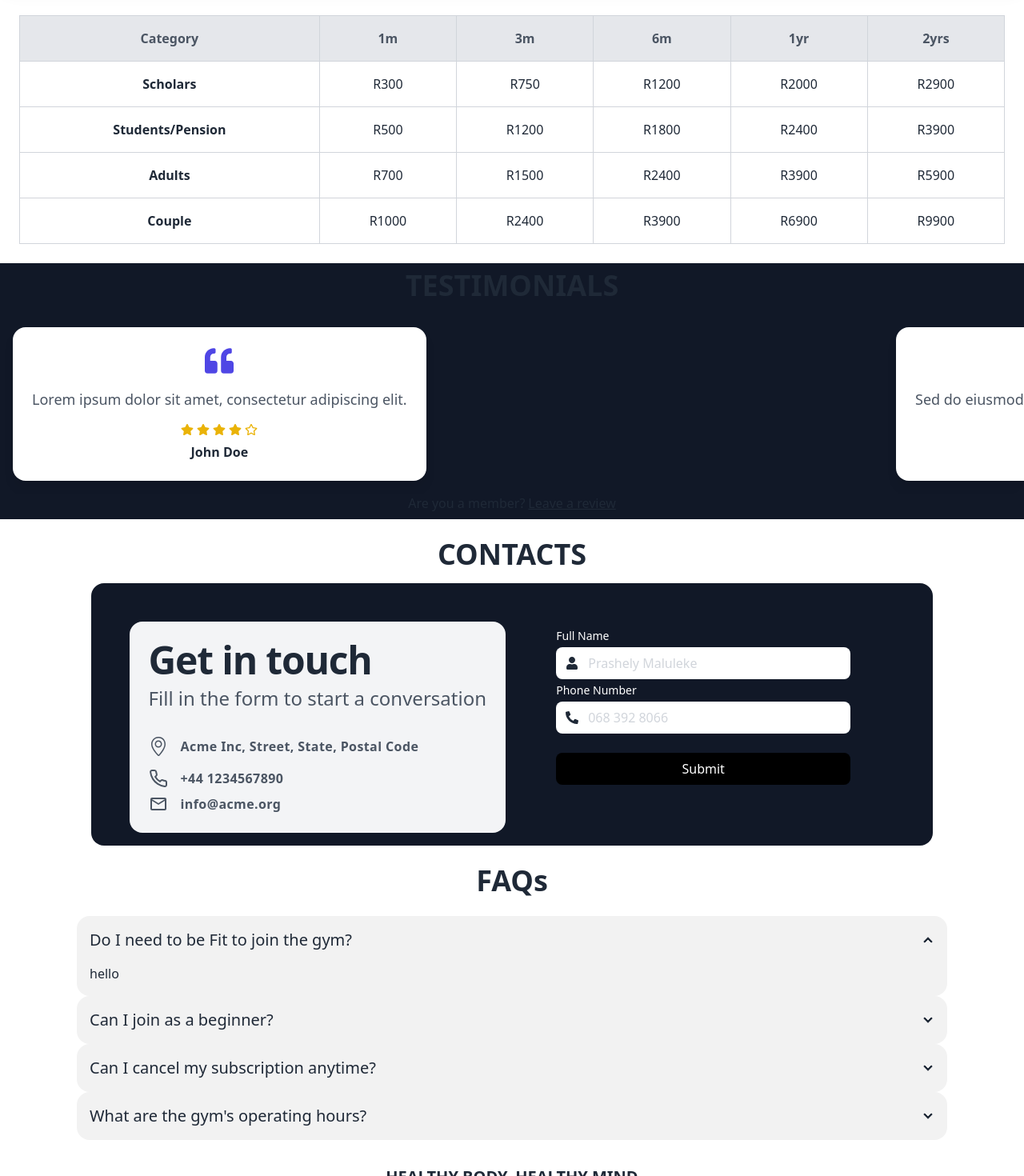
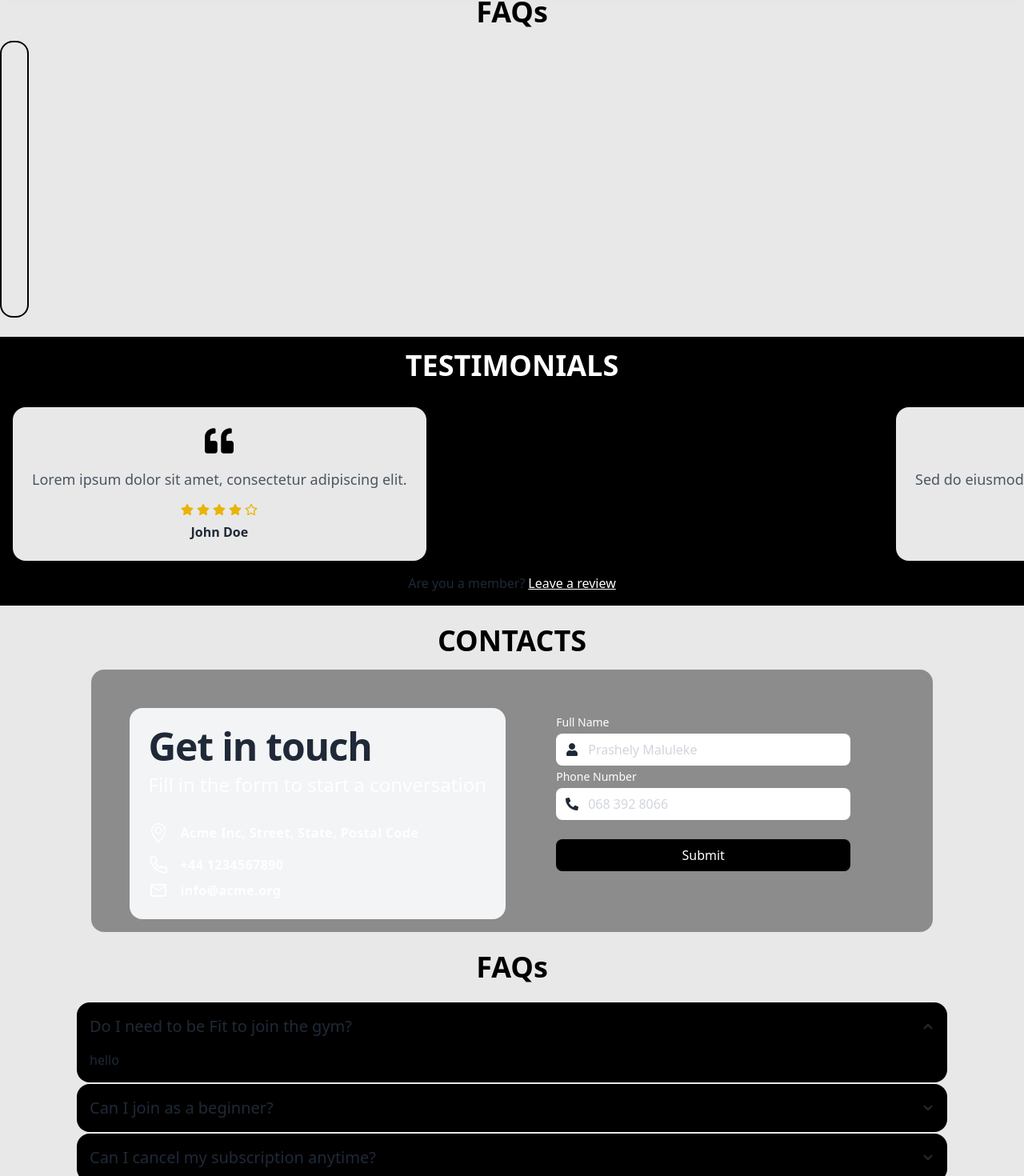
Before and after one commit to Prashely/Gym-Template, a React (Vite) app: page / in a window 1280 px wide. Shown: the part 1525-2995 px from the top of the page at 80% size. Built offline with nearby package versions, Linux system fonts and the light colour scheme.

Commit message:
Pricing 2

```diff
--- a/src/assets/components/ui/Footer.jsx
+++ b/src/assets/components/ui/Footer.jsx
@@ -2,7 +2,7 @@ import React from "react";
 
 const Footer = () => {
   return (
-    <footer className="footer footer-center bg-primary text-primary-content p-10">
+    <footer className="footer footer-center bg-bgTertiary text-white p-10">
       <aside>
         <svg
           width="50"
@@ -16,9 +16,9 @@ const Footer = () => {
           <path d="M22.672 15.226l-2.432.811.841 2.515c.33 1.019-.209 2.127-1.23 2.456-1.15.325-2.148-.321-2.463-1.226l-.84-2.518-5.013 1.677.84 2.517c.391 1.203-.434 2.542-1.831 2.542-.88 0-1.601-.564-1.86-1.314l-.842-2.516-2.431.809c-1.135.328-2.145-.317-2.463-1.229-.329-1.018.211-2.127 1.231-2.456l2.432-.809-1.621-4.823-2.432.808c-1.355.384-2.558-.59-2.558-1.839 0-.817.509-1.582 1.327-1.846l2.433-.809-.842-2.515c-.33-1.02.211-2.129 1.232-2.458 1.02-.329 2.13.209 2.461 1.229l.842 2.515 5.011-1.677-.839-2.517c-.403-1.238.484-2.553 1.843-2.553.819 0 1.585.509 1.85 1.326l.841 2.517 2.431-.81c1.02-.33 2.131.211 2.461 1.229.332 1.018-.21 2.126-1.23 2.456l-2.433.809 1.622 4.823 2.433-.809c1.242-.401 2.557.484 2.557 1.838 0 .819-.51 1.583-1.328 1.847m-8.992-6.428l-5.01 1.675 1.619 4.828 5.011-1.674-1.62-4.829z"></path>
         </svg>
         <p className="font-bold">
-          ACME Industries Ltd.
+          Health Zone Gym
           <br />
-          Providing reliable tech since 1992
+          Providing reliable Gyms since 2000
         </p>
         <p>Copyright © {new Date().getFullYear()} - All right reserved</p>
       </aside>
--- a/src/pages/HomePage.jsx
+++ b/src/pages/HomePage.jsx
@@ -11,7 +11,7 @@ import Pricing from "../sections/homepage/Pricing";
 
 const HomePage = () => {
   return (
-    <div className="flex flex-col min-h-screen">
+    <div className="flex flex-col min-h-screen bg-bgPrimary">
       <nav>
         <NavBar />
       </nav>
--- a/src/sections/homepage/ContactUs.jsx
+++ b/src/sections/homepage/ContactUs.jsx
@@ -7,33 +7,35 @@ import { MdOutlineEmail } from "react-icons/md";
 const ContactUs = () => {
   return (
     <section className="w-full flex flex-col items-center justify-center my-6">
-      <h2 className="text-4xl font-bold text-center mb-4">CONTACTS</h2>
-      <div className="bg-gray-900 p-4 rounded-2xl">
+      <h2 className="text-4xl text-black font-bold text-center mb-4">
+        CONTACTS
+      </h2>
+      <div className="bg-bgSecondary p-4 rounded-2xl">
         <div className="max-w-6xl mx-auto sm:px-6 lg:px-8">
           <div className="mt-8 overflow-hidden">
             <div className="grid grid-cols-1 md:grid-cols-2">
-              <div className="p-6 mr-2 bg-gray-100 dark:bg-gray-800 rounded-2xl">
+              <div className="p-6 mr-2 bg-gray-100 dark:bg-buttonIcons rounded-2xl">
                 <h1 className="text-4xl sm:text-5xl text-gray-800 dark:text-white font-extrabold tracking-tight">
                   Get in touch
                 </h1>
-                <p className="text-normal text-lg sm:text-2xl font-medium text-gray-600 dark:text-gray-400 mt-2">
+                <p className="text-normal text-lg sm:text-2xl font-medium text-white dark:text-white mt-2">
                   Fill in the form to start a conversation
                 </p>
 
-                <div className="flex items-center mt-8 text-gray-600 dark:text-gray-400">
+                <div className="flex items-center mt-8 text-white dark:text-white">
                   <SlLocationPin className="w-6 h-6" />
                   <div className="ml-4 text-md tracking-wide font-semibold ">
                     Acme Inc, Street, State, Postal Code
                   </div>
                 </div>
-                <div className="flex items-center mt-4 text-gray-600 dark:text-gray-400">
+                <div className="flex items-center mt-4 text-white dark:text-white">
                   <FiPhone className="w-6 h-6" />
                   <div className="ml-4 text-md tracking-wide font-semibold w-40">
                     +44 1234567890
                   </div>
                 </div>
 
-                <div className="flex items-center mt-2 text-gray-600 dark:text-gray-400">
+                <div className="flex items-center mt-2 text-white dark:text-white">
                   <MdOutlineEmail className="w-6 h-6" />
                   <div className="ml-4 text-md tracking-wide font-semibold w-40">
                     info@acme.org
--- a/src/sections/homepage/FAQs.jsx
+++ b/src/sections/homepage/FAQs.jsx
@@ -2,10 +2,10 @@ import React from "react";
 
 const FAQs = () => {
   return (
-    <section className="w-full  flex flex-col items-center justify-center sm:gap-2 my-6">
-      <h2 className="text-4xl font-bold text-center mb-4">FAQs</h2>
+    <section className="w-full  flex flex-col items-center justify-center bg-bgPrimary sm:gap-2 my-6">
+      <h2 className="text-4xl font-bold text-black mb-4">FAQs</h2>
       <div className="sm:w-[85vw]">
-        <div className="collapse collapse-arrow bg-base-200">
+        <div className="collapse collapse-arrow bg-bgTertiary mb-0.5 ">
           <input type="radio" name="my-accordion-2" defaultChecked />
           <div className="collapse-title text-xl font-medium">
             Do I need to be Fit to join the gym?
@@ -14,7 +14,7 @@ const FAQs = () => {
             <p>hello</p>
           </div>
         </div>
-        <div className="collapse collapse-arrow bg-base-200">
+        <div className="collapse collapse-arrow bg-bgTertiary mb-0.5">
           <input type="radio" name="my-accordion-2" />
           <div className="collapse-title text-xl font-medium">
             Can I join as a beginner?
@@ -23,7 +23,7 @@ const FAQs = () => {
             <p>hello</p>
           </div>
         </div>
-        <div className="collapse collapse-arrow bg-base-200">
+        <div className="collapse collapse-arrow bg-bgTertiary mb-0.5">
           <input type="radio" name="my-accordion-2" />
           <div className="collapse-title text-xl font-medium">
             Can I cancel my subscription anytime?
@@ -32,7 +32,7 @@ const FAQs = () => {
             <p>hello</p>
           </div>
         </div>
-        <div className="collapse collapse-arrow bg-base-200">
+        <div className="collapse collapse-arrow bg-bgTertiary mb-0.5">
           <input type="radio" name="my-accordion-2" />
           <div className="collapse-title text-xl font-medium">
             What are the gym's operating hours?
@@ -43,7 +43,9 @@ const FAQs = () => {
         </div>
       </div>
       <div className="my-6">
-        <p className="text-xl font-black">HEALTHY BODY, HEALTHY MIND</p>
+        <p className="text-xl text-black font-black">
+          HEALTHY BODY, HEALTHY MIND
+        </p>
       </div>
     </section>
   );
--- a/src/sections/homepage/Pricing.jsx
+++ b/src/sections/homepage/Pricing.jsx
@@ -6,43 +6,43 @@ const Pricing = () => {
   // Pricing data with actual values from the previous table
   const pricingData = {
     scholars: {
-      label: "Scholars",
+      label: "Scholars (under 19)",
       prices: {
         "1m": "R300",
-        "3m": "R750",
-        "6m": "R1200",
-        "1yr": "R2000",
-        "2yrs": "R2900",
+        "3m": "R250",
+        "6m": "R200",
+        "1yr": "R166",
+        "2yr": "---",
       },
     },
     students: {
-      label: "Students/Pension",
+      label: "Students/Pensioners",
       prices: {
         "1m": "R500",
-        "3m": "R1200",
-        "6m": "R1800",
-        "1yr": "R2400",
-        "2yrs": "R3900",
+        "3m": "R400",
+        "6m": "R300",
+        "1yr": "R241",
+        "2yr": "---",
       },
     },
     adults: {
       label: "Adults",
       prices: {
         "1m": "R700",
-        "3m": "R1500",
-        "6m": "R2400",
-        "1yr": "R3900",
-        "2yrs": "R5900",
+        "3m": "R500",
+        "6m": "R400",
+        "1yr": "R325",
+        "2yr": "R245",
       },
     },
     couple: {
       label: "Couple",
       prices: {
         "1m": "R1000",
-        "3m": "R2400",
-        "6m": "R3900",
-        "1yr": "R6900",
-        "2yrs": "R9900",
+        "3m": "R800",
+        "6m": "R650",
+        "1yr": "R575",
+        "2yr": "R206",
       },
     },
   };
@@ -53,11 +53,13 @@ const Pricing = () => {
     { id: "3m", label: "3m" },
     { id: "6m", label: "6m" },
     { id: "1yr", label: "1yr" },
-    { id: "2yrs", label: "2yrs" },
+    { id: "2yr", label: "2yr" },
   ];
 
   return (
-    <div className="container mx-auto p-6">
+    <section className="my-6">
+      <h2 className="text-4xl font-bold text-black mb-4 text-center">FAQs</h2>
+      <div className="container w-3 p-4 border-2 border-black rounded-2xl">
         {/* Tabs for Months */}
         <div className="tabs tabs-boxed flex justify-center mb-4 lg:hidden">
           {tabs.map((tab) => (
@@ -122,6 +124,7 @@ const Pricing = () => {
           </table>
         </div>
       </div>
+    </section>
   );
 };
 
--- a/src/sections/homepage/Testimonials.jsx
+++ b/src/sections/homepage/Testimonials.jsx
@@ -29,15 +29,17 @@ const Testimonials = () => {
   };
 
   return (
-    <section className="bg-gray-900 py-2">
-      <h2 className="text-4xl font-bold text-center mb-4">TESTIMONIALS</h2>
+    <section className="bg-black py-4">
+      <h2 className="text-4xl text-white font-bold text-center mb-4">
+        TESTIMONIALS
+      </h2>
       <div className="w-full flex justify-center">
         <div className="carousel carousel-center rounded-box space-x-4 p-4 smooth">
           {reviews.map((review, index) => (
             <div className="carousel-item w-[85vw]" key={index}>
-              <div className="p-6 bg-white dark:bg-gray-800 rounded-2xl shadow-lg text-center">
-                <FaQuoteLeft className="text-4xl text-indigo-600 mx-auto mb-4" />
-                <p className="text-lg text-gray-600 dark:text-gray-300">
+              <div className="p-6 bg-bgPrimary rounded-2xl shadow-lg text-center">
+                <FaQuoteLeft className="text-4xl text-black mx-auto mb-4" />
+                <p className="text-lg text-gray-600 dark:text-black">
                   {review.text}
                 </p>
                 <div className="w-full flex justify-center mt-4">
@@ -52,7 +54,7 @@ const Testimonials = () => {
       <div>
         <p className="text-center">
           Are you a member?
-          <a href="#" target="_blank" className="ml-1 underline">
+          <a href="#" target="_blank" className="ml-1 underline text-white">
             Leave a review
           </a>
         </p>
--- a/tailwind.config.js
+++ b/tailwind.config.js
@@ -1,13 +1,16 @@
 /** @type {import('tailwindcss').Config} */
 export default {
-  content: [
-    "./index.html",
-    "./src/**/*.{js,ts,jsx,tsx}",
-  ],
+  content: ["./index.html", "./src/**/*.{js,ts,jsx,tsx}"],
   theme: {
-    extend: {},
+    extend: {
+      colors: {
+        bgPrimary: "#e8e8e8",
+        hoverEffect: "#b7b7b7",
+        bgSecondary: "#8c8c8c",
+        buttonIcons: "#525252",
+        bgTertiary: "#000000",
+      },
+    },
   },
-  plugins: [
-    require('daisyui'),
-  ],
-}
+  plugins: [require("daisyui")],
+};
```
Lines whose indentation alone changed are shown as unchanged.
